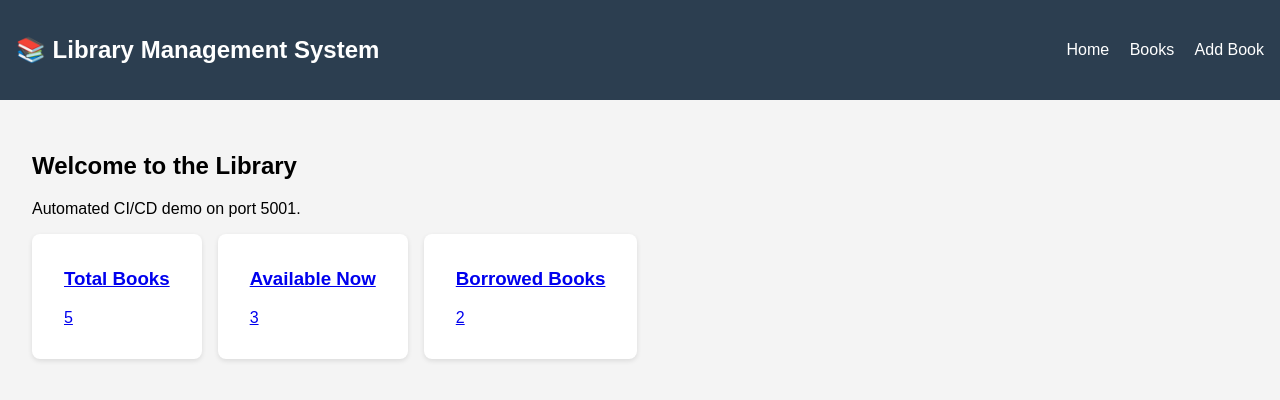
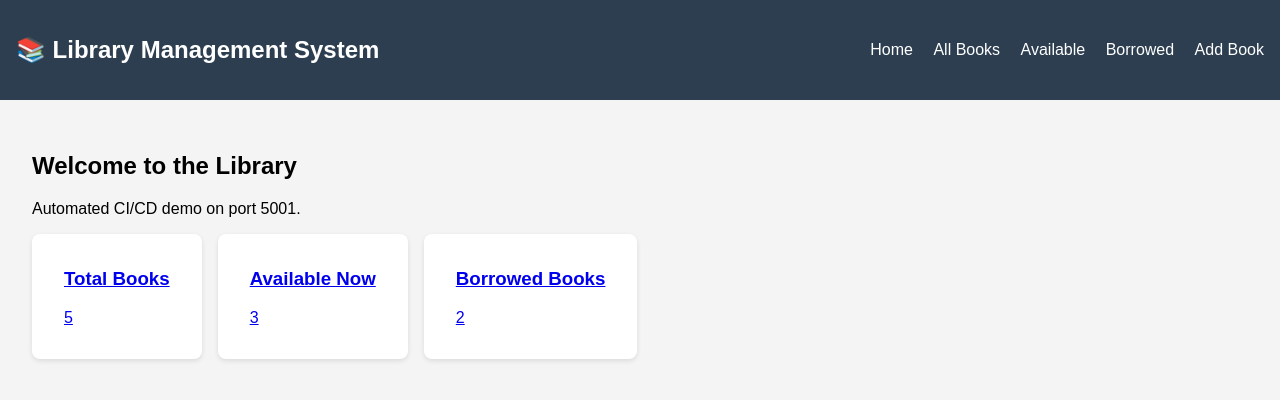
Before and after one commit to Jaya-sri26/LibraryMangementCase, a Flask app: page / in a window 1280 px wide. Shown: the top 400 px of the page. Run offline with Flask 3, Linux system fonts and the light colour scheme.

Commit message:
Update navigation links in base.html

```diff
--- a/templates/base.html
+++ b/templates/base.html
@@ -1,7 +1,6 @@
 <!DOCTYPE html>
-<html lang="en">
+<html>
 <head>
-    <meta charset="UTF-8">
     <title>Library Management System</title>
     <link rel="stylesheet" href="{{ url_for('static', filename='style.css') }}">
 </head>
@@ -10,7 +9,9 @@
         <h1>📚 Library Management System</h1>
         <div>
             <a href="{{ url_for('index') }}">Home</a>
-            <a href="{{ url_for('view_books') }}">Books</a>
+            <a href="{{ url_for('view_books') }}">All Books</a>
+            <a href="{{ url_for('view_available') }}">Available</a>
+            <a href="{{ url_for('view_borrowed') }}">Borrowed</a>
             <a href="{{ url_for('add_book') }}">Add Book</a>
         </div>
     </nav>
```
